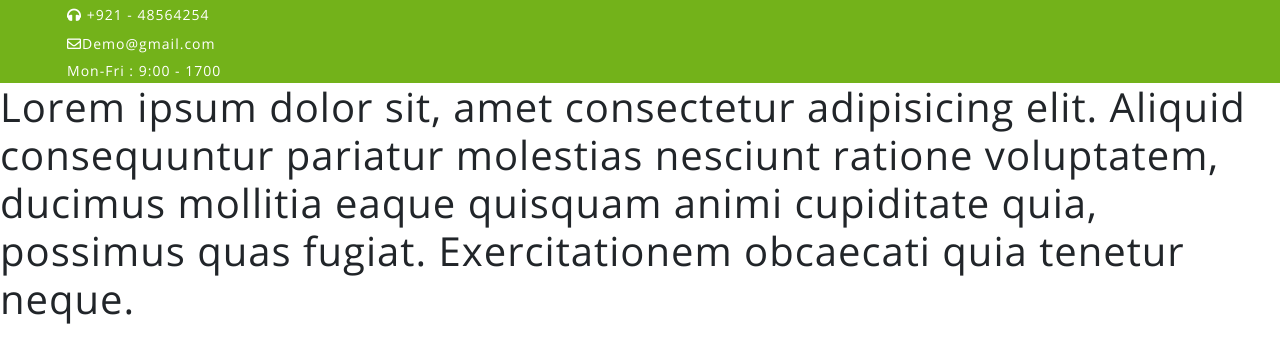
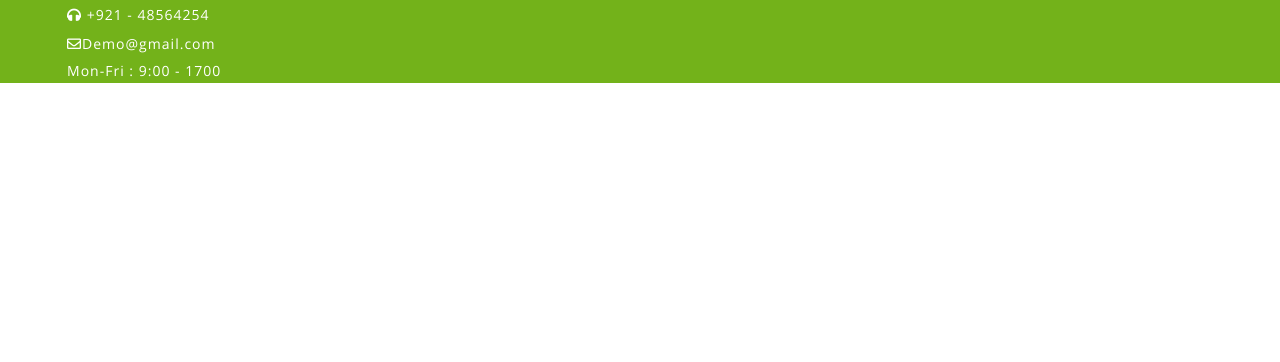
Before and after one commit to nazmulhaque109/psd-to-html, a plain HTML site: page index.html in a window 1280 px wide. Drawn offline with Linux system fonts and the light colour scheme.

Commit message:
first commit

```diff
--- a/index.html
+++ b/index.html
@@ -63,8 +63,6 @@
 
 
 
-<h1>Lorem ipsum dolor sit, amet consectetur adipisicing elit. Aliquid consequuntur pariatur molestias nesciunt ratione voluptatem, ducimus mollitia eaque quisquam animi cupiditate quia, possimus quas fugiat. Exercitationem obcaecati quia tenetur neque.</h1>
-
 	<!--------- jS Here --------->
 	<script src="assets/js/jquery-3.6.0.min.js"></script>
 	<script src="assets/js/bootstrap.min.js"></script>
```
Also changed, not shown: 1 other file.
